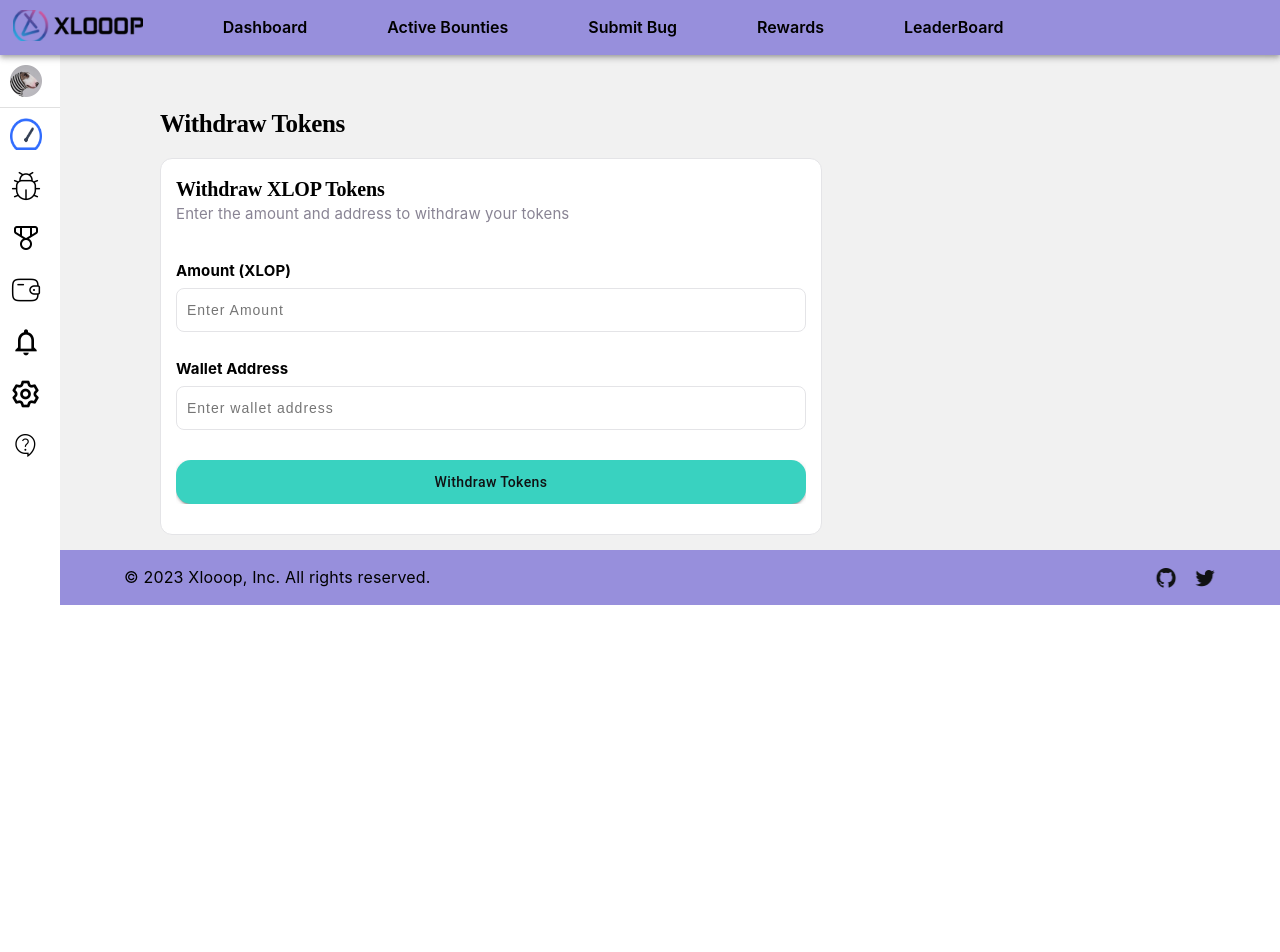
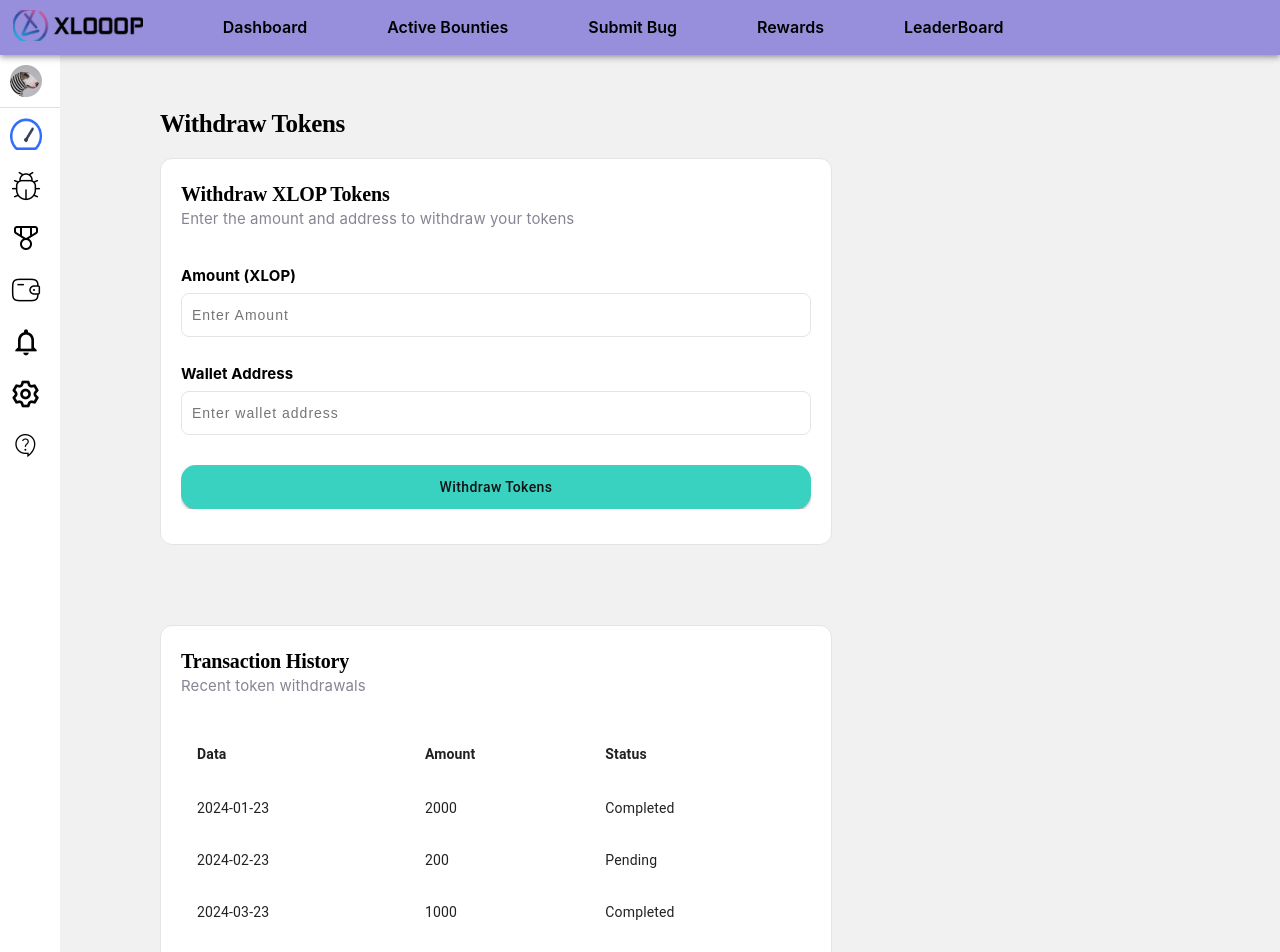
Before and after one commit to subashprj55/BugBounty, a React (Create React App) app: page / in a window 1280 px wide. Shown: the top 952 px of the page. Before the commit the page ends 800 px from the top, so only its background shows below. Built offline with nearby package versions, Linux system fonts and the light colour scheme.

Commit message:
transation History Section

```diff
--- a/src/App.css
+++ b/src/App.css
@@ -1,5 +1,5 @@
 * {
   padding: 0;
   margin: 0;
-  overflow: hidden;
+  overflow-x: hidden;
 }
--- /dev/null
+++ b/src/Pages/BugAboutUs/data.js
@@ -0,0 +1,38 @@
+export const transactionHistoryData = [
+  {
+    id: 0,
+    data: "2024-01-23",
+    amount: 2000,
+    status: "Completed",
+  },
+  {
+    id: 1,
+    data: "2024-02-23",
+    amount: 200,
+    status: "Pending",
+  },
+  {
+    id: 2,
+    data: "2024-03-23",
+    amount: 1000,
+    status: "Completed",
+  },
+  {
+    id: 3,
+    data: "2024-04-23",
+    amount: 3400,
+    status: "Pending",
+  },
+  {
+    id: 4,
+    data: "2024-05-23",
+    amount: 2100,
+    status: "Pending",
+  },
+  {
+    id: 5,
+    data: "2024-06-23",
+    amount: 2900,
+    status: "Completed",
+  },
+];
--- a/src/Pages/BugAboutUs/index.js
+++ b/src/Pages/BugAboutUs/index.js
@@ -1,10 +1,16 @@
 import BugNavContainer from "Components/BugNavContainer";
 import React from "react";
+import { transactionHistoryData } from "./data";
 import {
   StyledAboutUsPage,
   StyledBox,
   StyledButton,
   StyledForm,
+  StyledTable,
+  StyledTableBody,
+  StyledTableCell,
+  StyledTableHead,
+  StyledTableRow,
   StyledTypography,
   StyledWithdrawBox,
   StyledWithdrawSection,
@@ -16,6 +22,7 @@ const BugAboutUs = () => {
       <BugNavContainer>
         <StyledAboutUsPage>
           <WithdrawTokenSection />
+          <TransactionHistorySection />
         </StyledAboutUsPage>
       </BugNavContainer>
     </>
@@ -33,17 +40,20 @@ const WithdrawTokenSection = () => {
         <StyledTypography variant="h6" className="color">
           Enter the amount and address to withdraw your tokens
         </StyledTypography>
+
         <StyledBox>
           <StyledTypography variant="h6" className="bold space">
             Amount (XLOP)
           </StyledTypography>
           <input type="number" placeholder="Enter Amount" />
+
           <StyledForm>
             <StyledTypography variant="h6" className="bold space">
               Wallet Address
             </StyledTypography>
             <input type="email" placeholder="Enter wallet address" />
           </StyledForm>
+
           <div>
             <StyledButton variant="contained">Withdraw Tokens</StyledButton>
           </div>
@@ -52,3 +62,39 @@ const WithdrawTokenSection = () => {
     </StyledWithdrawSection>
   );
 };
+
+const TransactionHistorySection = () => {
+  return (
+    <StyledWithdrawSection className="space">
+      <StyledWithdrawBox>
+        <StyledTypography variant="h2">Transaction History</StyledTypography>
+        <StyledTypography variant="h6" className="color">
+          Recent token withdrawals
+        </StyledTypography>
+
+        <StyledBox>
+          <StyledTable>
+            <StyledTableHead>
+              <StyledTableRow>
+                <StyledTableCell className="bold">Data</StyledTableCell>
+                <StyledTableCell className="bold">Amount</StyledTableCell>
+                <StyledTableCell className="bold">Status</StyledTableCell>
+              </StyledTableRow>
+            </StyledTableHead>
+            <StyledTableBody>
+              {transactionHistoryData.map(({ id, data, amount, status }) => {
+                return (
+                  <StyledTableRow key={id}>
+                    <StyledTableCell>{data}</StyledTableCell>
+                    <StyledTableCell>{amount}</StyledTableCell>
+                    <StyledTableCell>{status}</StyledTableCell>
+                  </StyledTableRow>
+                );
+              })}
+            </StyledTableBody>
+          </StyledTable>
+        </StyledBox>
+      </StyledWithdrawBox>
+    </StyledWithdrawSection>
+  );
+};
--- a/src/Pages/BugAboutUs/style.js
+++ b/src/Pages/BugAboutUs/style.js
@@ -1,4 +1,13 @@
-const { Typography, Stack, Box, Button } = require("@mui/material");
+const {
+  Typography,
+  Box,
+  Button,
+  Table,
+  TableHead,
+  TableRow,
+  TableCell,
+  TableBody,
+} = require("@mui/material");
 const { styled } = require("styled-components");
 
 export const StyledAboutUsPage = styled.div`
@@ -25,13 +34,16 @@ export const StyledTypography = styled(Typography)`
 export const StyledWithdrawSection = styled.div`
   margin-left: 100px;
   margin-top: 50px;
+  &.space {
+    margin-bottom: 80px;
+  }
 `;
 
 export const StyledWithdrawBox = styled(Box)`
   margin: 15px 0;
   width: 630px;
   background-color: white;
-  padding: 15px;
+  padding: 20px;
   border-radius: 12px;
   border: 1px solid #e4e4e7;
   @media (max-width: 768px) {
@@ -61,3 +73,18 @@ export const StyledForm = styled(Box)`
 `;
 
 export const StyledButton = styled(Button)``;
+
+export const StyledTable = styled(Table)``;
+
+export const StyledTableHead = styled(TableHead)``;
+
+export const StyledTableRow = styled(TableRow)``;
+
+export const StyledTableCell = styled(TableCell)`
+  border: none !important;
+  &.bold {
+    font-weight: 600;
+  }
+`;
+
+export const StyledTableBody = styled(TableBody)``;
```
